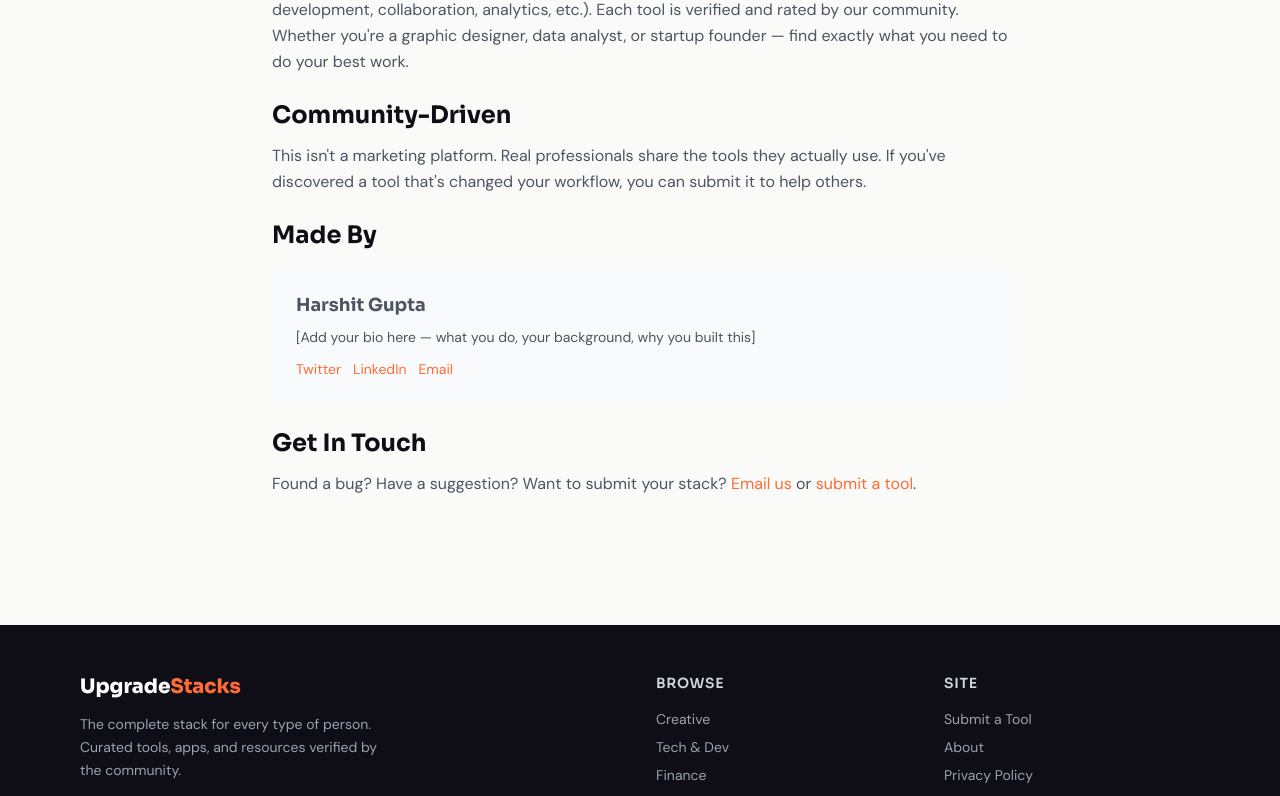
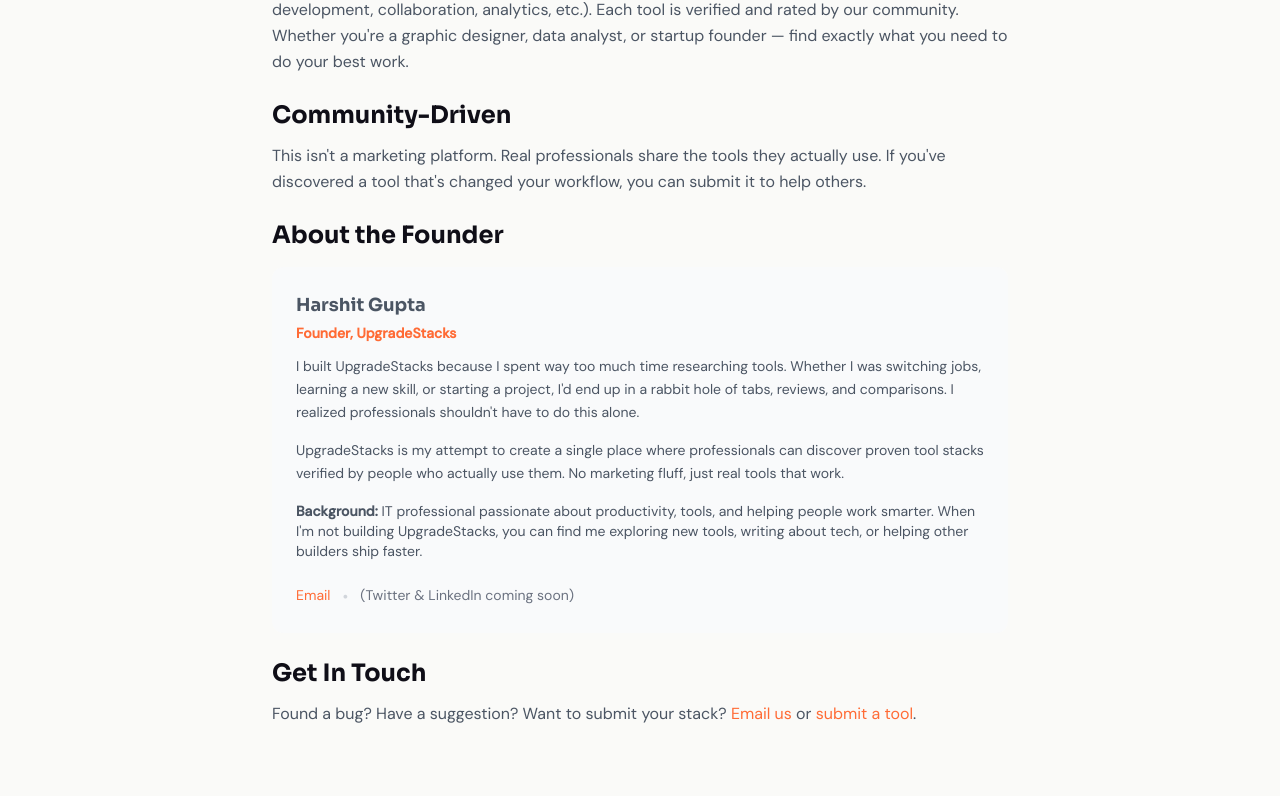
Before and after one commit to gharshit192/upgradestacks, a Next.js app: page /about in a window 1280 px wide. Shown: the part 426-1222 px from the top of the page. Built offline with nearby package versions, Linux system fonts and the light colour scheme; no server answers.

Commit message:
Update About page with Founder positioning
- Positioned as 'Harshit Gupta, Founder of UpgradeStacks'
- Added compelling 'why I built this' story
- Emphasized platform independence while maintaining founder credibility
- Better narrative for growth and brand positioning

```diff
--- a/app/about/page.tsx
+++ b/app/about/page.tsx
@@ -52,16 +52,32 @@
 
           {/* Creator */}
           <section>
-            <h2 className="font-display font-bold text-2xl text-primary mb-3">Made By</h2>
+            <h2 className="font-display font-bold text-2xl text-primary mb-3">About the Founder</h2>
             <div className="bg-gray-50 rounded-xl p-6 mt-4">
-              <h3 className="font-display font-bold text-lg mb-2">Harshit Gupta</h3>
-              <p className="text-sm text-gray-600 mb-3">
-                [Add your bio here — what you do, your background, why you built this]
+              <h3 className="font-display font-bold text-lg mb-1">Harshit Gupta</h3>
+              <p className="text-accent text-sm font-semibold mb-3">Founder, UpgradeStacks</p>
+
+              <p className="text-sm text-gray-600 mb-4 leading-relaxed">
+                I built UpgradeStacks because I spent way too much time researching tools. Whether I was
+                switching jobs, learning a new skill, or starting a project, I'd end up in a rabbit hole
+                of tabs, reviews, and comparisons. I realized professionals shouldn't have to do this alone.
               </p>
-              <div className="flex gap-3">
-                <a href="#" className="text-accent text-sm hover:underline">Twitter</a>
-                <a href="#" className="text-accent text-sm hover:underline">LinkedIn</a>
+
+              <p className="text-sm text-gray-600 mb-4 leading-relaxed">
+                UpgradeStacks is my attempt to create a single place where professionals can discover proven
+                tool stacks verified by people who actually use them. No marketing fluff, just real tools that work.
+              </p>
+
+              <p className="text-sm text-gray-600 mb-4">
+                <strong>Background:</strong> IT professional passionate about productivity, tools, and helping
+                people work smarter. When I'm not building UpgradeStacks, you can find me exploring new tools,
+                writing about tech, or helping other builders ship faster.
+              </p>
+
+              <div className="flex gap-3 pt-2">
                 <a href="mailto:rohit.p@fretron.in" className="text-accent text-sm hover:underline">Email</a>
+                <span className="text-gray-300">•</span>
+                <span className="text-gray-500 text-sm">(Twitter & LinkedIn coming soon)</span>
               </div>
             </div>
           </section>
```
Also changed, not shown: 1 other file (tests, documents, lock files or other folders).
